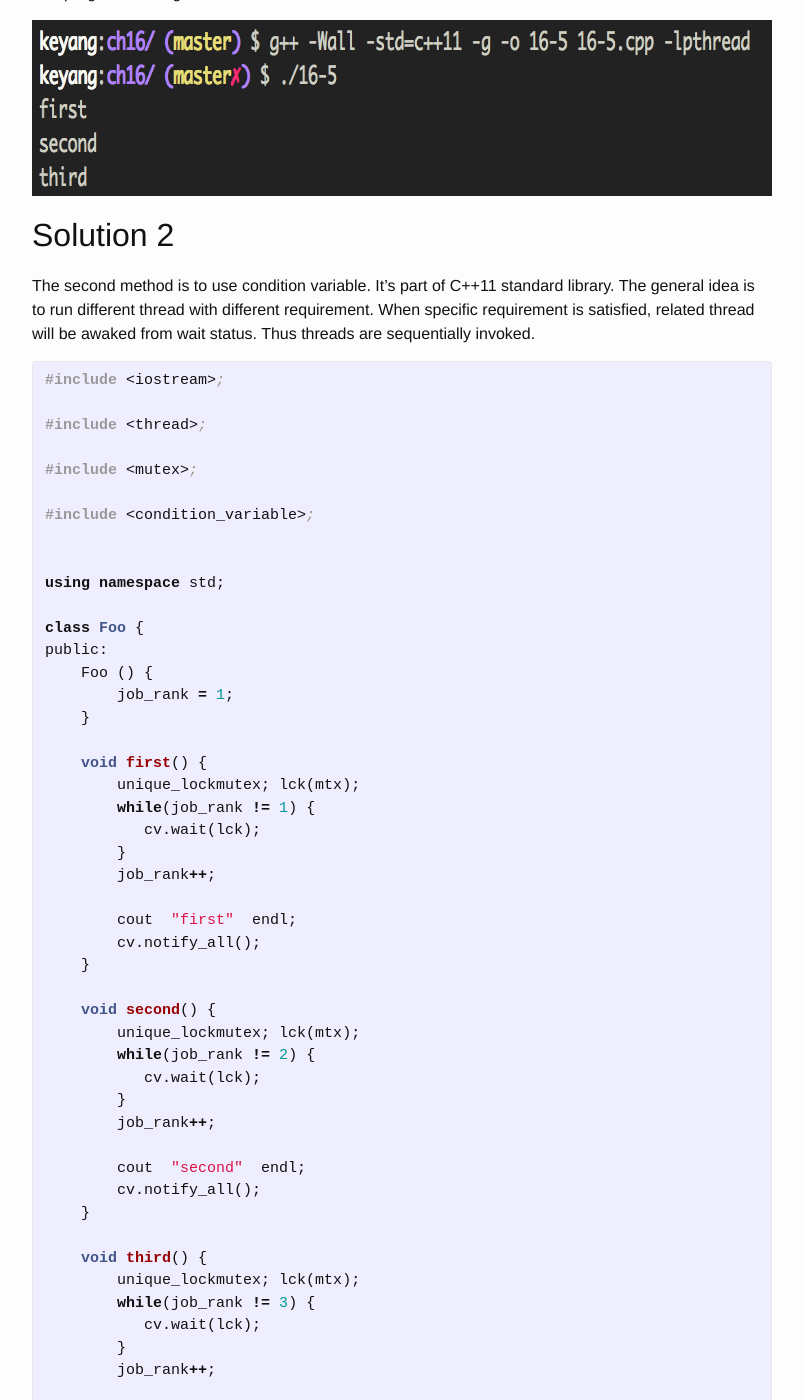
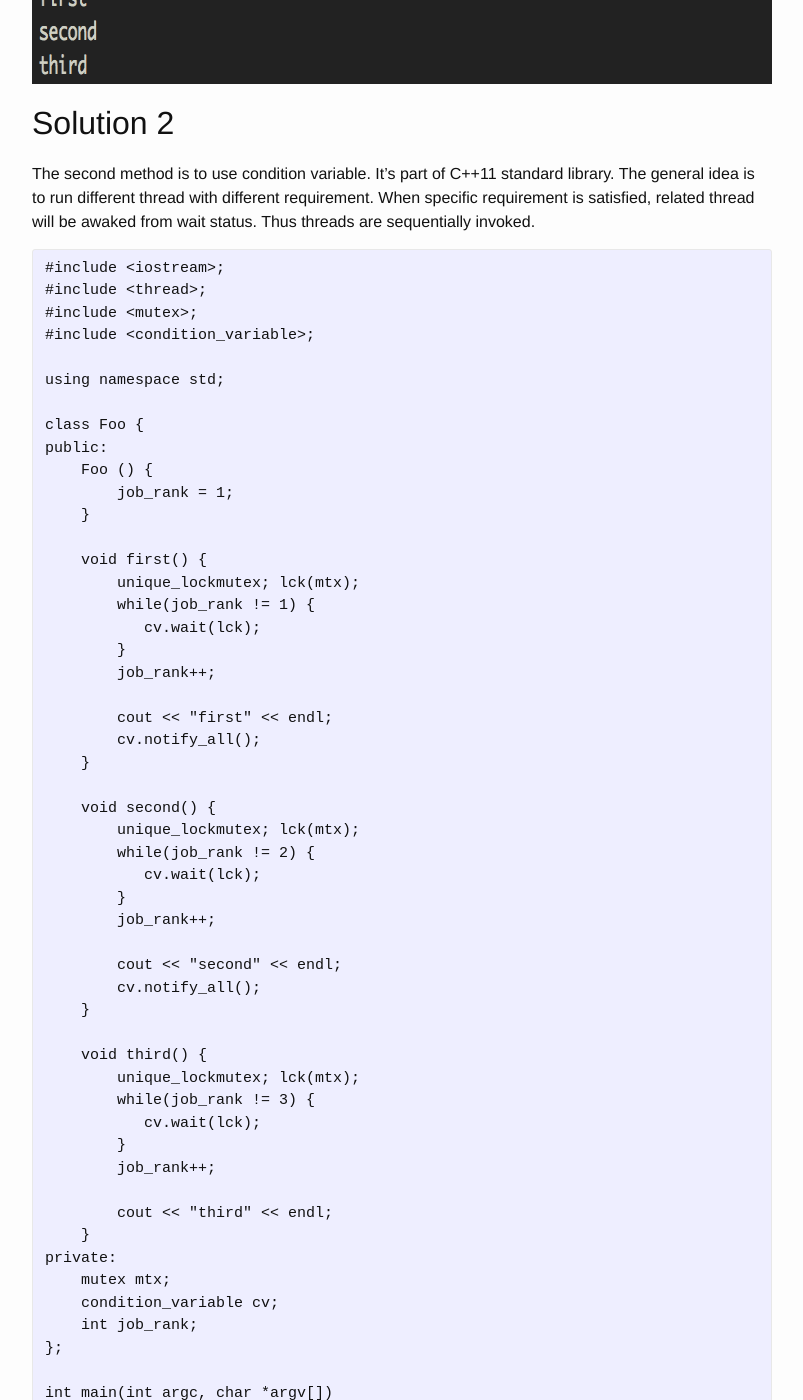
Before and after one commit to kowakowa93/Ulu2005.github.io, a Jekyll site: the page built from _posts/2015-01-10-cracking-the-coding-interview-q165-run-threads-in-sequence.md, in a window 1280 px wide and 1400 px high, scrolled down 2115 px. Shown: the whole window, without its empty margins (238-1041 px from the left). Built offline with Jekyll 4.4.1, drawn with Linux system fonts in a browser that asks for light colours; comment, search, counter and statistics services are not loaded; some of the changed text lies outside the part shown.

Commit message:
Change Markdown syntax to Github favored

````diff
--- a/_config.yml
+++ b/_config.yml
@@ -24,3 +24,5 @@ paginate_path: "/page:num/"
 # Build settings
 markdown: kramdown
 highlighter: rouge
+kramdown:
+    input: GFM
--- a/_posts/2015-01-10-cracking-the-coding-interview-q165-run-threads-in-sequence.md
+++ b/_posts/2015-01-10-cracking-the-coding-interview-q165-run-threads-in-sequence.md
@@ -39,7 +39,7 @@ The first method is using semaphores. But C++11 multi-threading library doesn&#8
 
 The general idea is to use binary semaphores to invoke specific thread in sequence. The following implementation works well on linux with GCC, but being compiled with Clang on Mac, race condition occurs(Clang warns that sem_init is deprecated, thus semaphores may not be well initialized).
 
-{% highlight c++ %}
+```cplusplus
 #include <iostream>;
 #include <thread>;
 #include <mutex>;
@@ -85,7 +85,7 @@ private:
     sem_t sem2;
     sem_t sem3;
 };
-{% endhighlight %}
+```
 
 As the function std::cout is not thread-safe, I used another mutex lock to gain exclusive access.
 
@@ -95,9 +95,9 @@ The program running result:
 
 ## Solution 2
 
-The second method is to use condition variable. It&#8217;s part of C++11 standard library. The general idea is to run different thread with different requirement. When specific requirement is satisfied, related thread will be awaked from wait status. Thus threads are sequentially invoked.
+The second method is to use condition variable. It's part of C++11 standard library. The general idea is to run different thread with different requirement. When specific requirement is satisfied, related thread will be awaked from wait status. Thus threads are sequentially invoked.
 
-{% highlight c++ %}
+```cplusplus
 #include <iostream>;
 #include <thread>;
 #include <mutex>;
@@ -118,7 +118,7 @@ public:
         }
         job_rank++;
 
-        cout  "first"  endl;
+        cout << "first" << endl;
         cv.notify_all();
     }
 
@@ -129,7 +129,7 @@ public:
         }
         job_rank++;
 
-        cout  "second"  endl;
+        cout << "second" << endl;
         cv.notify_all();
     }
 
@@ -140,7 +140,7 @@ public:
         }
         job_rank++;
 
-        cout  "third"  endl;
+        cout << "third" << endl;
     }
 private:
     mutex mtx;
@@ -162,9 +162,9 @@ int main(int argc, char *argv[])
 
     return 0;
 }
-{% endhighlight %}
+```
 
-The way member functions being passed into threads is tricky. It&#8217;s slightly different from passing a normal function into a thread.
+The way member functions being passed into threads is tricky. It's slightly different from passing a normal function into a thread.
 
 ## Reference
 
````
